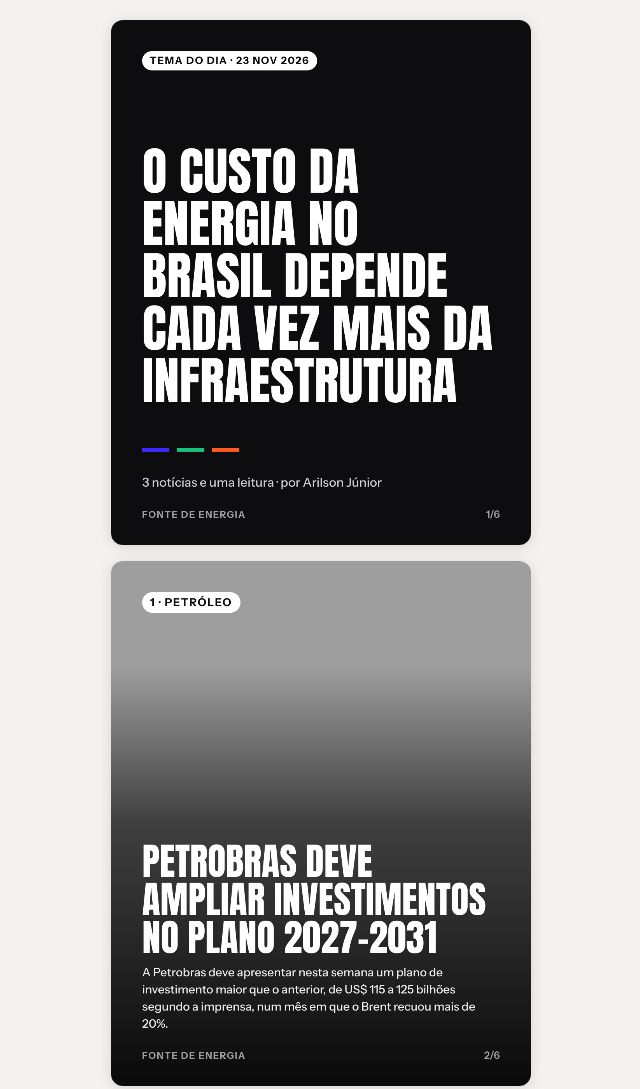
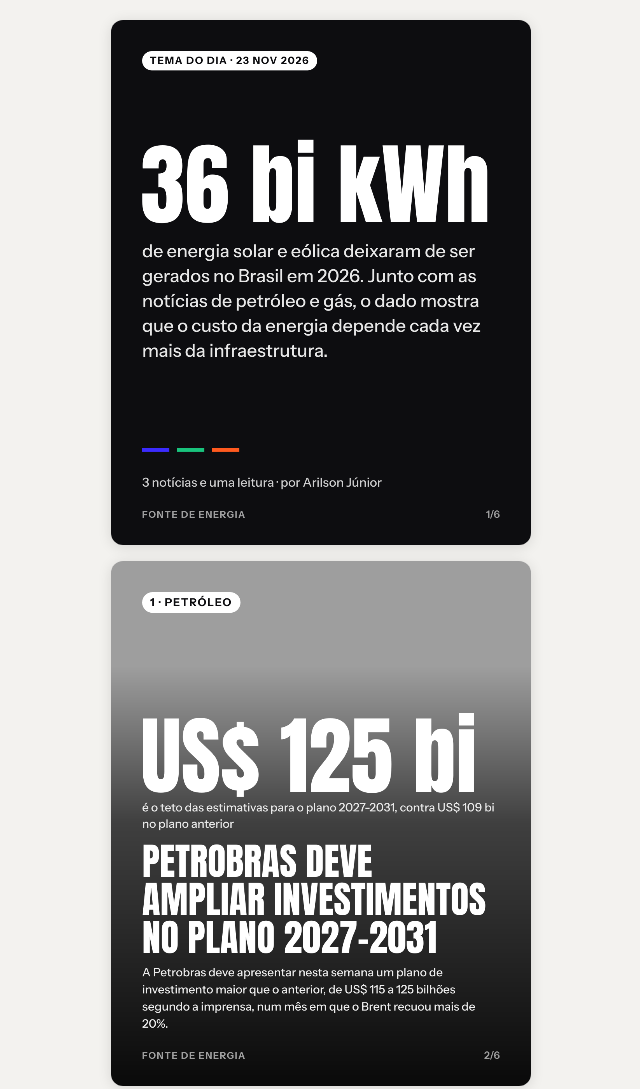
Before and after one commit to arilsonsbjunior-glitch/fonte-de-energia, a plain HTML site: page posts/carrossel.html in a window 1280 px wide. Shown: the top 1089 px of the page, without its empty margins (319-959 px from the left). Drawn offline with Linux system fonts and the light colour scheme.

Commit message:
Carrossel: números em destaque e leitura mais curta
Co-Authored-By: Claude Opus 5.5 <noreply@anthropic.com>
Claude-Session: https://claude.ai/code/session_013ZHC37a3KfsE8yrJWidpAC

```diff
--- a/posts/carrossel.html
+++ b/posts/carrossel.html
@@ -37,9 +37,15 @@ function texto(c,t,x,y,max,tam,lh,cor){c.font=`500 ${tam}px ${T}`;c.fillStyle=co
 function capa(tema,total){
   const [cv,c]=novo("#0d0d10");
   pilula(c,M,M,`Tema do dia · ${dataLonga(tema.data)}`,"#ffffff","#0d0d10",26);
-  let tt=150,l;do{c.font=`${tt}px ${D}`;l=quebrar(c,alta(tema.titulo),W-M*2);tt-=6;}while(l.length>5&&tt>80);tt+=6;
-  c.fillStyle="#fff";const y0=H/2-(l.length*tt*1.02)/2+tt*.8;l.forEach((s,i)=>c.fillText(s,M,y0+i*tt*1.02));
-  const cores=tema.noticias.map(n=>SETORES[n.setor].c);cores.forEach((k,i)=>{c.fillStyle=k;c.fillRect(M+i*90,H-250,70,10);});
+  if(tema.capa_numero){
+    let nt=300;c.font=`${nt}px ${D}`;while(c.measureText(tema.capa_numero).width>W-M*2&&nt>120){nt-=10;c.font=`${nt}px ${D}`;}
+    c.fillStyle="#fff";c.fillText(tema.capa_numero,M-4,520);
+    texto(c,tema.capa_texto,M,610,W-M*2,46,64,"rgba(255,255,255,.9)");
+  }else{
+    let tt=150,l;do{c.font=`${tt}px ${D}`;l=quebrar(c,alta(tema.titulo),W-M*2);tt-=6;}while(l.length>5&&tt>80);tt+=6;
+    c.fillStyle="#fff";const y0=H/2-(l.length*tt*1.02)/2+tt*.8;l.forEach((s,i)=>c.fillText(s,M,y0+i*tt*1.02));
+  }
+  tema.noticias.map(n=>SETORES[n.setor].c).forEach((k,i)=>{c.fillStyle=k;c.fillRect(M+i*90,H-250,70,10);});
   c.font=`500 32px ${T}`;c.fillStyle="rgba(255,255,255,.8)";c.fillText(`3 notícias e uma leitura · por ${tema.autor}`,M,H-150);
   rodape(c,1,total,true);return cv;}
 
@@ -51,13 +57,19 @@ async function noticia(tema,i,total){
   c.fillStyle="rgba(255,255,255,.92)";lt.forEach((x,k)=>c.fillText(x,M,yt+k*44));
   let tt=96,l;do{c.font=`${tt}px ${D}`;l=quebrar(c,alta(n.titulo),W-M*2);tt-=4;}while(l.length>4&&tt>60);tt+=4;
   c.fillStyle="#fff";const yb=yt-60-(l.length-1)*tt*1.02;l.forEach((x,k)=>c.fillText(x,M,yb+k*tt*1.02));
+  if(n.numero){
+    c.font=`500 30px ${T}`;const ll=quebrar(c,n.legenda||"",W-M*2);let yl=yb-tt-30-(ll.length-1)*42;
+    c.fillStyle="rgba(255,255,255,.88)";ll.forEach((x,k)=>c.fillText(x,M,yl+k*42));
+    let nt=220;c.font=`${nt}px ${D}`;while(c.measureText(n.numero).width>W-M*2&&nt>100){nt-=10;c.font=`${nt}px ${D}`;}
+    c.fillStyle="#fff";c.fillText(n.numero,M-4,yl-50);
+  }
   rodape(c,i+2,total,true);return cv;}
 
 function leitura(tema,total){
   const [cv,c]=novo("#ffffff");c.fillStyle="#0d0d10";c.fillRect(0,0,W,18);
   pilula(c,M,M,"A leitura","#0d0d10","#fff",26);
   c.font=`96px ${D}`;c.fillStyle="#0d0d10";c.fillText("O QUE LIGA AS TRÊS",M,300);
-  let tam=50;let fim;do{fim=texto(c,"",0,0,1,tam,1,"#fff");c.font=`500 ${tam}px ${T}`;fim=quebrar(c,tema.leitura,W-M*2).length*tam*1.4;tam-=2;}while(380+fim>H-180&&tam>30);tam+=2;
+  let tam=58;let fim;do{fim=texto(c,"",0,0,1,tam,1,"#fff");c.font=`500 ${tam}px ${T}`;fim=quebrar(c,tema.leitura,W-M*2).length*tam*1.4;tam-=2;}while(380+fim>H-180&&tam>30);tam+=2;
   texto(c,tema.leitura,M,400,W-M*2,tam,tam*1.4,"#1f1f23");
   rodape(c,total-1,total,false);return cv;}
 
--- a/posts/temas.json
+++ b/posts/temas.json
@@ -6,18 +6,24 @@
     "noticias": [
       {
         "slug": "petroleo-a-petrobras-vai-mostrar-onde-quer-gastar-ate-2031",
-        "texto": "A Petrobras deve apresentar nesta semana um plano de investimento maior que o anterior, de US$ 115 a 125 bilhões segundo a imprensa, num mês em que o Brent recuou mais de 20%."
+        "texto": "A Petrobras deve apresentar nesta semana um plano de investimento maior que o anterior, de US$ 115 a 125 bilhões segundo a imprensa, num mês em que o Brent recuou mais de 20%.",
+        "numero": "US$ 125 bi",
+        "legenda": "é o teto das estimativas para o plano 2027-2031, contra US$ 109 bi no plano anterior"
       },
       {
         "slug": "renovaveis-o-brasil-jogou-fora-36-bilhoes-de-kwh-de-sol-e-vento",
-        "texto": "O curtailment de solar e eólica chegou a 36 bilhões de kWh até 19 de novembro, praticamente o mesmo volume de 2025. Faltou consumo ou transmissão nos horários de maior geração."
+        "texto": "O curtailment de solar e eólica chegou a 36 bilhões de kWh até 19 de novembro, praticamente o mesmo volume de 2025. Faltou consumo ou transmissão nos horários de maior geração.",
+        "numero": "36 bi kWh",
+        "legenda": "de geração solar e eólica cortados entre janeiro e 19 de novembro"
       },
       {
         "slug": "gas-a-anp-manteve-o-corte-no-pedagio-do-gas",
-        "texto": "A ANP manteve o valor dos gasodutos antigos zerado no cálculo da tarifa de transporte. Se a última etapa da revisão confirmar, o gás chega mais barato à indústria."
+        "texto": "A ANP manteve o valor dos gasodutos antigos zerado no cálculo da tarifa de transporte. Se a última etapa da revisão confirmar, o gás chega mais barato à indústria.",
+        "numero": "R$ 0",
+        "legenda": "é o valor que a ANP atribui aos gasodutos antigos no cálculo da tarifa de transporte"
       }
     ],
-    "leitura": "As três notícias apontam para o mesmo lugar. O Brasil tem oferta de energia em várias frentes, e o que vai definir se ela chega mais barata à indústria e ao consumidor é a infraestrutura de transporte e a regulação: linhas de transmissão, gasodutos, armazenamento e regras tarifárias.",
+    "leitura": "Nas três frentes, a oferta de energia existe. O que vai definir se ela chega mais barata à indústria e ao consumidor é a infraestrutura de transporte e a regra tarifária: transmissão, gasodutos, armazenamento e regulação.",
     "acompanhar": [
       [
         "Esta semana",
@@ -35,6 +41,8 @@
         "Próximos meses",
         "Última etapa da revisão tarifária do gás na ANP"
       ]
-    ]
+    ],
+    "capa_numero": "36 bi kWh",
+    "capa_texto": "de energia solar e eólica deixaram de ser gerados no Brasil em 2026. Junto com as notícias de petróleo e gás, o dado mostra que o custo da energia depende cada vez mais da infraestrutura."
   }
 ]
```
